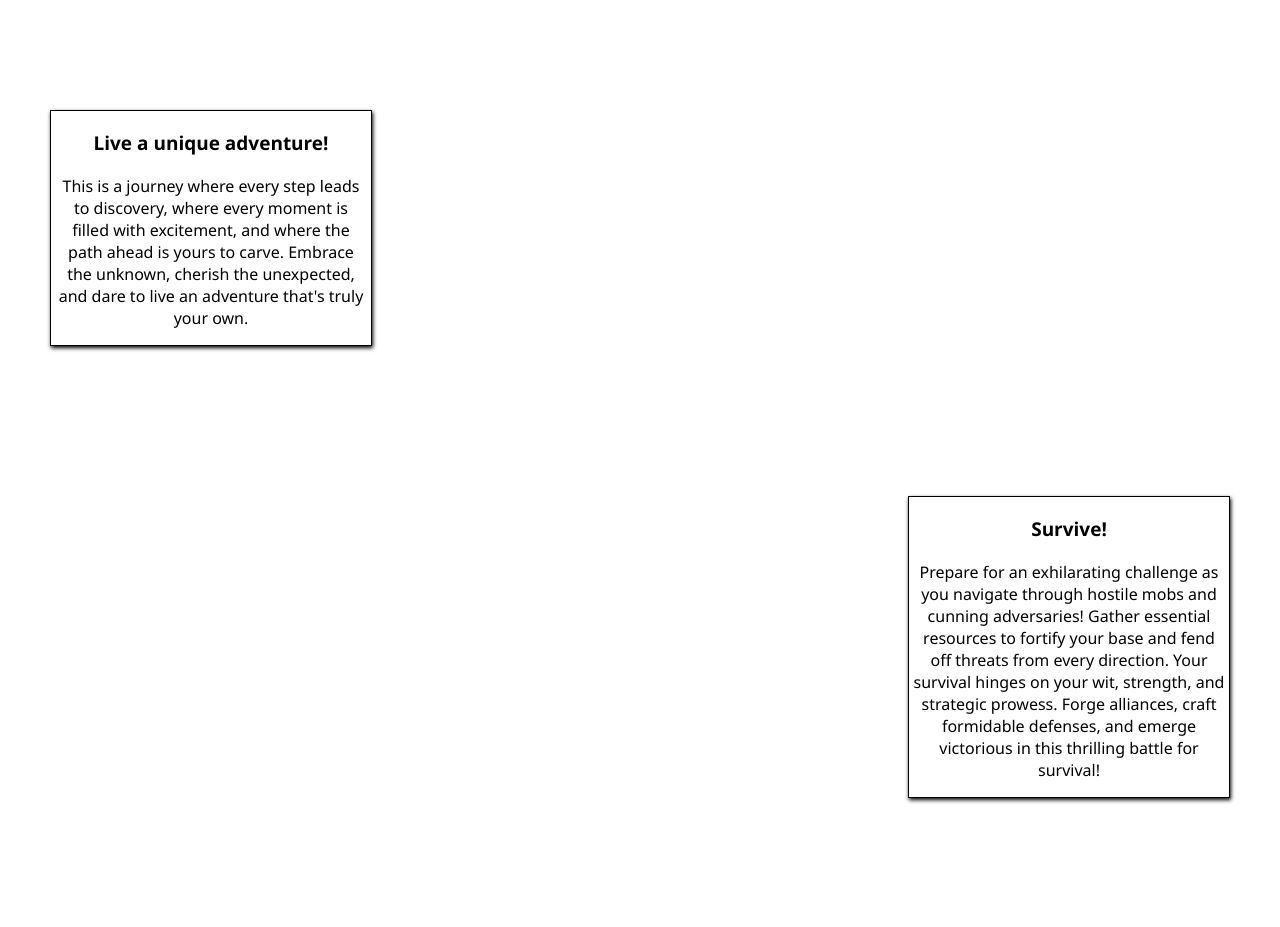
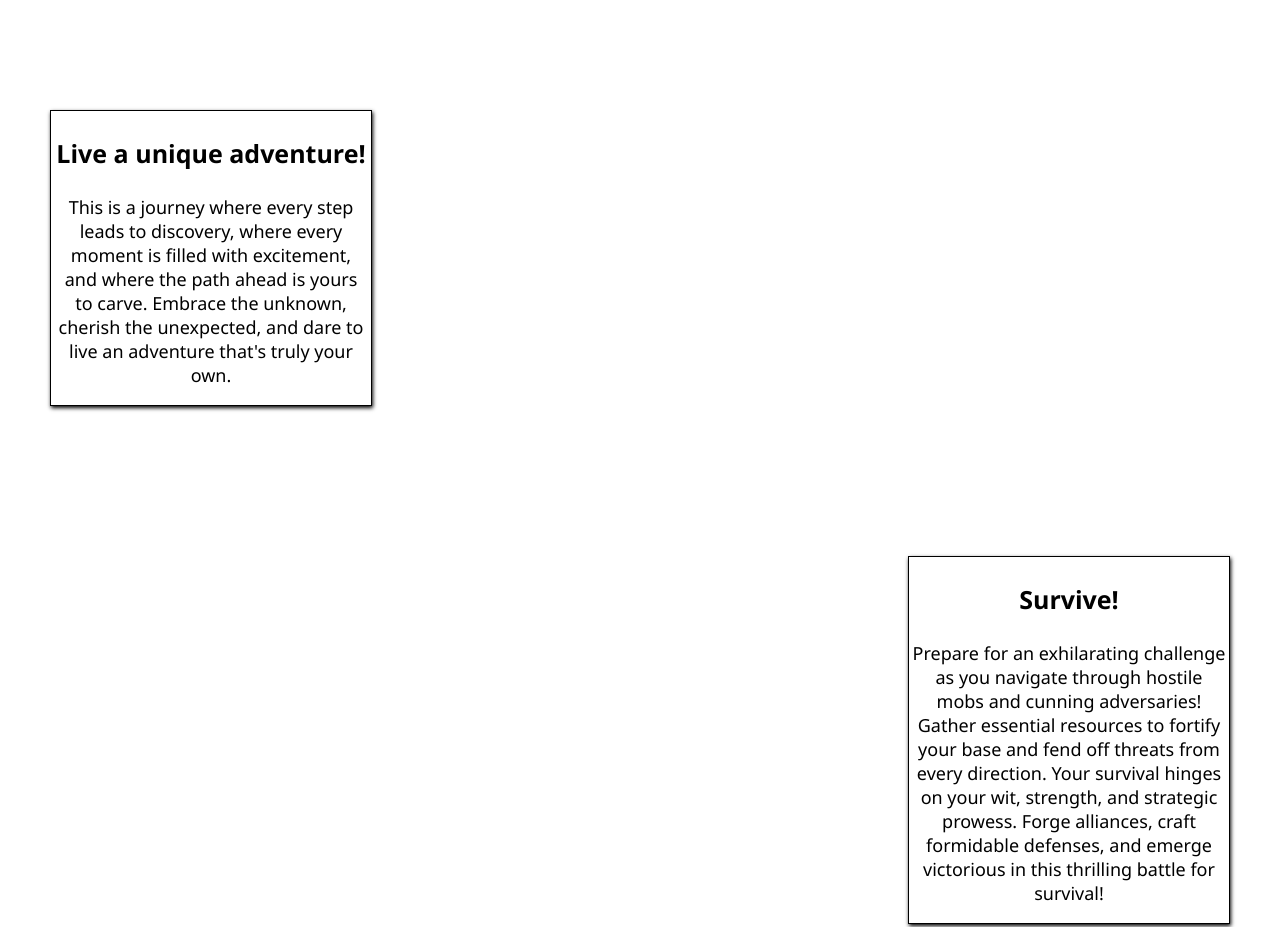
Before and after one commit to wildamongus/wildamongus.github.io, a plain HTML site: page index.html in a window 1280 px wide. Shown: the part 840-1767 px from the top of the page. Drawn offline with Linux system fonts and the light colour scheme.

Commit message:
Add files via upload

```diff
--- a/index.html
+++ b/index.html
@@ -1,4 +1,3 @@
-<!--Fix the cursors on buttons-->
 <!DOCTYPE html>
 <html lang="en">
 <head>
@@ -13,13 +12,13 @@
         <button onclick="scrollToElement('download')" class="start">Start Your Adventure!</button>
     </section>
     <section>
-        <div class="box" style="margin-left: 50px;margin-top: 150px;margin-bottom: 50px;">
-            <p style="font-weight: bold;font-size: 19px;">Live a unique adventure!</p>
-            <p style="margin-left: 3px;margin-right: 3px;">This is a journey where every step leads to discovery, where every moment is filled with excitement, and where the path ahead is yours to carve. Embrace the unknown, cherish the unexpected, and dare to live an adventure that's truly your own.</p>
+        <div onclick="scrollToElement('download')" class="box" style="margin-left: 50px;margin-top: 150px;margin-bottom: 50px;">
+            <p style="font-weight: bold;font-size: 25px;">Live a unique adventure!</p>
+            <p style="margin-left: 3px;margin-right: 3px;font-size: 18px;">This is a journey where every step leads to discovery, where every moment is filled with excitement, and where the path ahead is yours to carve. Embrace the unknown, cherish the unexpected, and dare to live an adventure that's truly your own.</p>
         </div>
-        <div class="box" style="margin-right: 50px;margin-top: 150px;margin-bottom: 50px;margin-left: auto;">
-            <p style="font-weight: bold;font-size: 19px;">Survive!</p>
-            <p style="margin-left: 3px;margin-right: 3px;">Prepare for an exhilarating challenge as you navigate through hostile mobs and cunning adversaries! Gather essential resources to fortify your base and fend off threats from every direction. Your survival hinges on your wit, strength, and strategic prowess. Forge alliances, craft formidable defenses, and emerge victorious in this thrilling battle for survival!</p>
+        <div onclick="scrollToElement('download')" class="box" style="margin-right: 50px;margin-top: 150px;margin-bottom: 50px;margin-left: auto;">
+            <p style="font-weight: bold;font-size: 25px;">Survive!</p>
+            <p style="margin-left: 3px;margin-right: 3px;font-size: 18px;">Prepare for an exhilarating challenge as you navigate through hostile mobs and cunning adversaries! Gather essential resources to fortify your base and fend off threats from every direction. Your survival hinges on your wit, strength, and strategic prowess. Forge alliances, craft formidable defenses, and emerge victorious in this thrilling battle for survival!</p>
         </div>
     </section>
     <section style="margin-top: 200px;" id="download">
```
